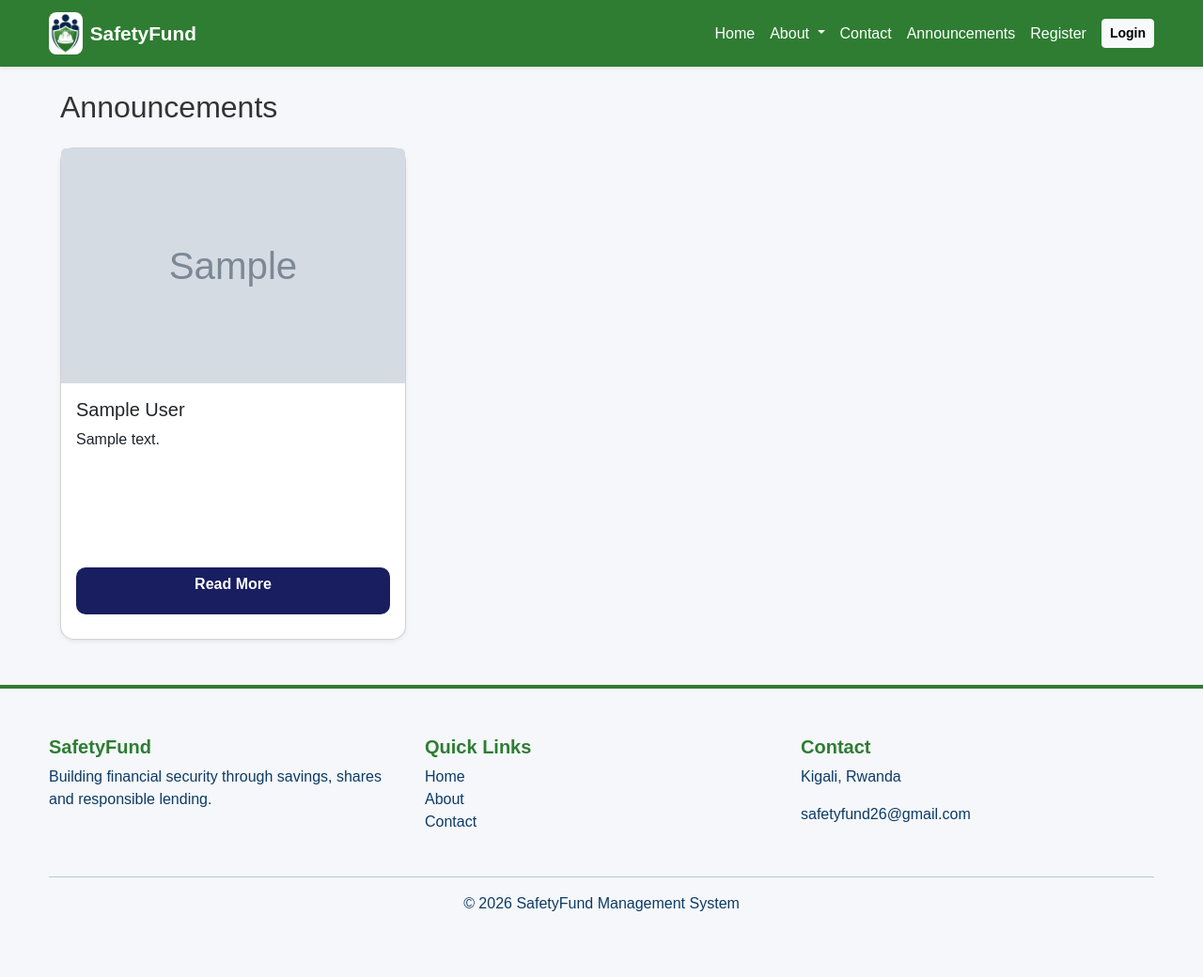
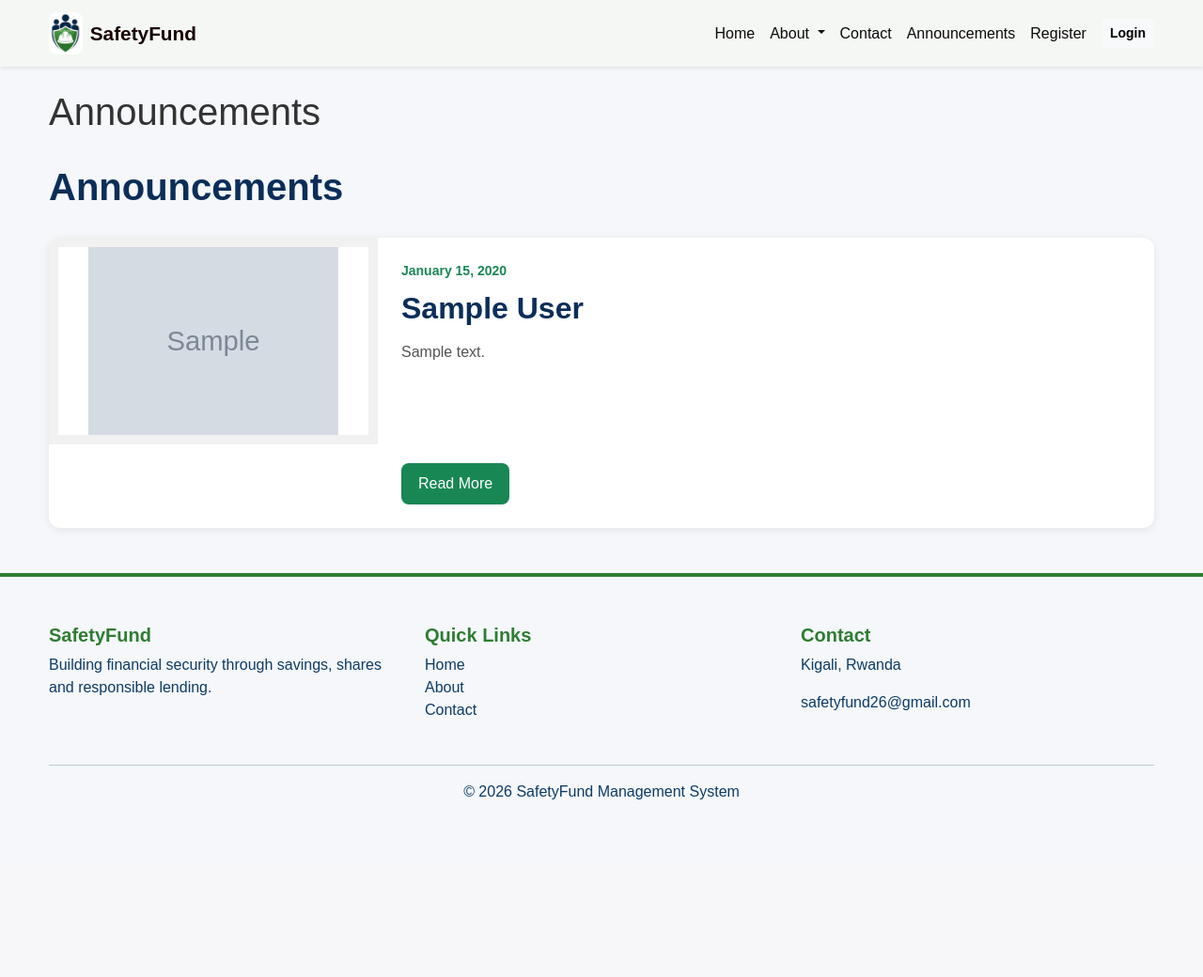
Before and after one commit to kwisanga7/SafetyFund, a Django app: page /announcements/ in a window 1280 px wide. Shown: the whole page at 94% size. After the commit the page ends 851 px from the top, so only its background shows below. Run offline with Django 5.2, Linux system fonts and the light colour scheme; tables that the repository leaves empty hold one stand-in row (values such as "Sample post"); grey boxes marked "Sample" are stand-in pictures; parts of the project's set-up code (start-up, migrations or seed data) failed here and were passed over.

Commit message:
Announcement Complete

```diff
--- a/accounts/urls.py
+++ b/accounts/urls.py
@@ -16,7 +16,9 @@ from .views import (
     add_announcement,
     announcements,
     announcement_detail,
-    meet_team
+    meet_team,
+    edit_announcement,
+    delete_announcement
 )
 
 urlpatterns = [
@@ -71,4 +73,15 @@ path(
     meet_team,
     name='meet_team'
 ),
+path(
+    'edit-announcement/<int:announcement_id>/',
+    edit_announcement,
+    name='edit_announcement'
+),
+
+path(
+    'delete-announcement/<int:announcement_id>/',
+    delete_announcement,
+    name='delete_announcement'
+),
 ]
--- a/accounts/views.py
+++ b/accounts/views.py
@@ -13,6 +13,7 @@ from .models import User
 from django.shortcuts import get_object_or_404
 from .models import Announcement
 from django.forms import ModelForm
+from accounts.models import Announcement
 
 
 from finance.models import (
@@ -474,3 +475,47 @@ def meet_team(request):
         request,
         'meet_team.html'
     )
+
+@login_required
+def edit_announcement(request, announcement_id):
+
+    if request.user.role != 'ADMINISTRATOR':
+        return redirect('announcements')
+
+    announcement = Announcement.objects.get(
+        id=announcement_id
+    )
+
+    if request.method == 'POST':
+
+        announcement.title = request.POST.get('title')
+        announcement.description = request.POST.get('description')
+
+        if request.FILES.get('image'):
+            announcement.image = request.FILES.get('image')
+
+        announcement.save()
+
+        return redirect('announcements')
+
+    return render(
+        request,
+        'accounts/edit_announcement.html',
+        {
+            'announcement': announcement
+        }
+    )
+
+@login_required
+def delete_announcement(request, announcement_id):
+
+    if request.user.role != 'ADMINISTRATOR':
+        return redirect('announcements')
+
+    announcement = Announcement.objects.get(
+        id=announcement_id
+    )
+
+    announcement.delete()
+
+    return redirect('announcements')
--- a/finance/urls.py
+++ b/finance/urls.py
@@ -105,5 +105,22 @@ path(
     reject_repayment,
     name='reject_repayment'
 ),
+path(
+    'pending-deposits/',
+    pending_deposits,
+    name='pending_deposits'
+),
+
+path(
+    'pending-loans/',
+    pending_loans,
+    name='pending_loans'
+),
+
+path(
+    'pending-repayments/',
+    pending_repayments,
+    name='pending_repayments'
+),
 
 ]
--- a/static/css/style.css
+++ b/static/css/style.css
@@ -27,22 +27,22 @@ a {
 =================================== */
 
 .navbar {
-    background-color: #2E7D32 !important;
+    background-color: #f4f7f4 !important;
 }
 
 .navbar-brand {
     font-size: 1.4rem;
     font-weight: bold;
-    color: white !important;
+    color: rgb(23, 1, 1) !important;
 }
 
 .nav-link {
-    color: white !important;
+    color: rgb(11, 10, 10) !important;
     font-weight: 500;
 }
 
 .nav-link:hover {
-    color: #d4edda !important;
+    color: #079227 !important;
 }
 
 .navbar .btn-light {
@@ -57,8 +57,8 @@ a {
 .hero-section {
     background: linear-gradient(
         135deg,
-        #4b93d2,
-        #49865b
+        #111111,
+        #514f72
     );
 
     color: white;
@@ -226,13 +226,13 @@ a {
 =================================== */
 
 .badge-approved {
-    background-color: #28a745;
+    background-color: #3122a3;
     color: white;
 }
 
 .badge-pending {
-    background-color: #ffc107;
-    color: black;
+    background-color: #3122a3;
+    color: white;
 }
 
 .badge-rejected {
@@ -361,7 +361,7 @@ form textarea:focus {
 
 .dashboard-card {
     background: white;
-    border-left: 5px solid #2E7D32;
+    border-left: 5px solid #545353;
 
     border-radius: 12px;
 
@@ -431,46 +431,177 @@ form textarea:focus {
     font-weight: bold;
 }
 
+.finance-btn {
+    background-color: #2b3b55;
+    color: white;
+    border: none;
+    padding: 10px 15px;
+    font-weight: 600;
+}
+
+.finance-btn:hover {
+    background-color: #2b3b55;
+    color: white;
+}
+
+/* ANNOUNCEMENTS */
+
+.page-title {
+    color: #0b2e59;
+    font-weight: 700;
+    margin-bottom: 30px;
+}
+
+.announcement-item {
+    display: flex;
+    background: white;
+    border-radius: 12px;
+    overflow: hidden;
+    margin-bottom: 25px;
+    box-shadow: 0 2px 10px rgba(0,0,0,0.08);
+}
+
+.announcement-image {
+    width: 350px;
+    flex-shrink: 0;
+}
+
+.announcement-image img {
+    width: 100%;
+    height: 250px;
+
+    /*
+    IMPORTANT:
+    Shows entire image
+    without cropping
+    */
+
+    object-fit: contain;
+
+    background: #f8f9fa;
+}
+
+.announcement-content {
+    padding: 25px;
+    flex: 1;
+}
+
+.announcement-date {
+    color: #198754;
+    font-weight: 600;
+    margin-bottom: 10px;
+}
+
+.announcement-content h2 {
+    color: #0b2e59;
+    font-weight: 700;
+    margin-bottom: 15px;
+}
+
+.announcement-description {
+    font-size: 16px;
+    line-height: 1.8;
+    color: #555;
+}
+
+.read-more-btn {
+    display: inline-block;
+    margin-top: 15px;
+    background: #198754;
+    color: white;
+    padding: 10px 18px;
+    border-radius: 8px;
+    text-decoration: none;
+}
+
+.read-more-btn:hover {
+    background: #198754;
+    color: white;
+}
+
+/* HOME ANNOUNCEMENTS */
+
+.home-announcements {
+    background: #f8fafc;
+}
+
+.section-title {
+    color: #0b2a59;
+    font-weight: 700;
+}
+
 .announcement-card {
+    background: white;
+    border-radius: 12px;
+    overflow: hidden;
+    box-shadow: 0 4px 15px rgba(0,0,0,0.08);
+    transition: 0.3s;
     height: 100%;
 }
 
-.announcement-card img {
-    width: 100%;
-    height: 250px;
-    object-fit: cover;
+.announcement-card:hover {
+    transform: translateY(-5px);
 }
 
-.announcement-card {
-    height: 100%;
-    min-height: 500px;
+.announcement-image {
+    height: 220px;
+    background: #f1f1f1;
+
+    display: flex;
+    align-items: center;
+    justify-content: center;
+
+    padding: 10px;
 }
 
-.announcement-card img {
+.announcement-image img {
     width: 100%;
-    height: 250px;
-    object-fit: cover;
+    height: 100%;
+
+    /* Show entire image */
+    object-fit: contain;
+
+    background: white;
 }
 
-.announcement-card .card-body {
-    display: flex;
-    flex-direction: column;
+/* CARD CONTENT */
+
+.announcement-body {
+    padding: 20px;
 }
 
-.announcement-card .btn {
+.announcement-date {
+    color: #198754;
+    font-size: 14px;
+    font-weight: 600;
+    margin-bottom: 10px;
+}
+
+.announcement-title {
+    color: #0b2a59;
+    font-weight: 700;
+    margin-bottom: 15px;
+
+    min-height: 60px;
+}
+
+.announcement-description {
+    color: #555;
+    line-height: 1.6;
+
+    min-height: 100px;
+}
+
+.announcement-footer {
     margin-top: auto;
 }
-.announcement-card {
-    height: 100%;
+
+.read-more-link {
+    color: #198754;
+    text-decoration: none;
+    font-weight: 600;
 }
 
-.announcement-card img {
-    width: 100%;
-    height: 250px;
-    object-fit: cover;
+.read-more-link:hover {
+    color: #146c43;
 }
-.home-announcement img {
-    width: 100%;
-    height: 180px;
-    object-fit: cover;
-}
--- a/templates/accounts/announcements.html
+++ b/templates/accounts/announcements.html
@@ -2,54 +2,88 @@
 
 {% block content %}
 
-<div class="container">
+<div class="d-flex justify-content-between align-items-center mb-4">
 
-    <h2 class="mb-4">
+    <h1>Announcements</h1>
+
+    {% if user.is_authenticated and user.role == 'ADMINISTRATOR' %}
+
+        <a href="{% url 'add_announcement' %}"
+           class="btn btn-success">
+
+            + Add Announcement
+
+        </a>
+
+    {% endif %}
+
+</div>
+
+<h1 class="page-title">
     Announcements
-    </h2>
-
-    <div class="row">
+</h1>
 
 {% for announcement in announcements %}
 
-        <div class="col-md-4">
+<div class="announcement-item">
 
-            <div class="card mb-4 shadow-sm announcement-card">
+    <div class="announcement-image">
 
         {% if announcement.image %}
-                <img
-                    src="{{ announcement.image.url }}"
-                    class="card-img-top">
+            <img src="{{ announcement.image.url }}"
+                 alt="{{ announcement.title }}">
         {% endif %}
 
-                <div class="card-body">
+    </div>
 
-                    <h5>
-                        {{ announcement.title }}
-                    </h5>
+    <div class="announcement-content">
 
-                    <p>
-                        {{ announcement.description|truncatewords:20 }}
+        <p class="announcement-date">
+            {{ announcement.created_at|date:"F d, Y" }}
         </p>
 
-                    <a
-                       href="{% url 'announcement_detail' announcement.id %}"
-                       class="btn finance-btn">
+        <h2>
+            {{ announcement.title }}
+        </h2>
 
+        <p class="announcement-description">
+            {{ announcement.description|truncatewords:40 }}
+        </p>
+
+        <a href="{% url 'announcement_detail' announcement.id %}"
+           class="read-more-btn">
             Read More
+        </a>
+
+    </div>
+    {% if user.is_authenticated and user.role == 'ADMINISTRATOR' %}
+
+<div class="mt-3">
+
+    <a href="{% url 'edit_announcement' announcement.id %}"
+       class="btn btn-primary btn-sm">
+
+        Edit
+
+    </a>
+
+    <a href="{% url 'delete_announcement' announcement.id %}"
+       class="btn btn-danger btn-sm">
+
+        Delete
 
     </a>
 
 </div>
 
-            </div>
+{% endif %}
 
 </div>
 
+{% empty %}
+
+<p>No announcements available.</p>
+
 {% endfor %}
 
-    </div>
-
-</div>
-
 {% endblock %}
```
Also changed, not shown: config/views.py (+9 -5 lines), finance/views.py (+20 -0 lines), templates/accounts/edit_announcement.html (added, +53 -0 lines), templates/finance/finance_dashboard.html (+13 -13 lines), templates/home.html (+61 -18 lines). Lines whose indentation alone changed are shown as unchanged.
